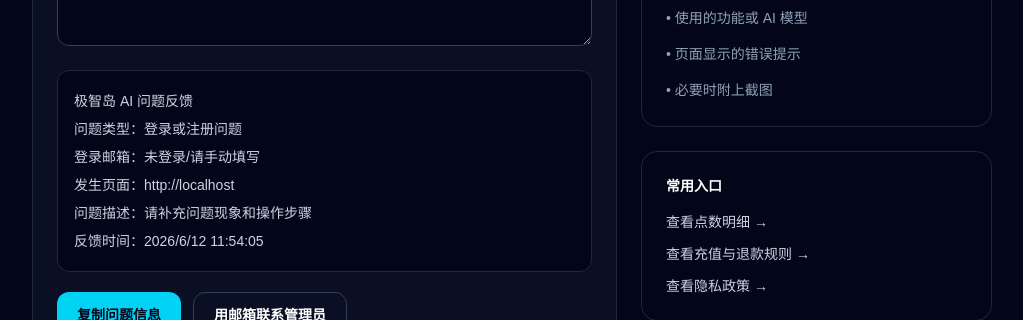
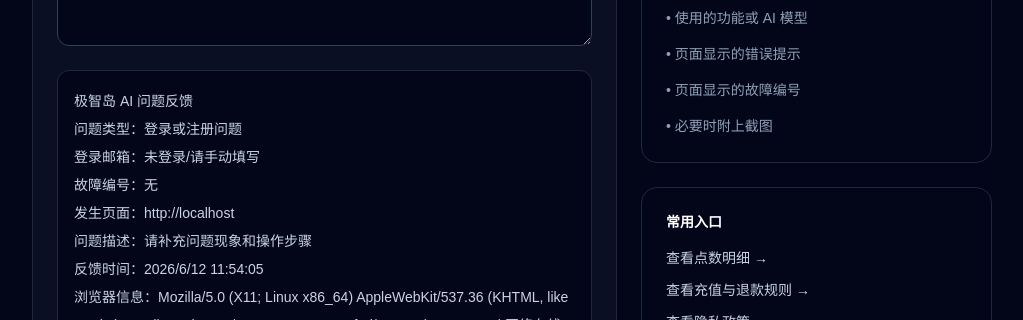
Before and after one commit to song679/jizhidao-ai, a Next.js app: page /support in a window 1280 px wide. Shown: the part 632-952 px from the top of the page, without its empty margins (128-1151 px from the left). Built offline with nearby package versions, Linux system fonts and the light colour scheme; no server answers.

Commit message:
add support diagnostics report

```diff
--- a/src/app/support/page.tsx
+++ b/src/app/support/page.tsx
@@ -15,15 +15,31 @@
     .find(Boolean);
 }
 
-export default function SupportPage() {
+function normalizeErrorCode(value: unknown) {
+  if (typeof value !== "string") return "";
+
+  return value
+    .trim()
+    .replace(/[^A-Za-z0-9_-]/g, "")
+    .slice(0, 80);
+}
+
+export default async function SupportPage({
+  searchParams,
+}: {
+  searchParams: Promise<{ error?: string }>;
+}) {
+  const params = await searchParams;
   const supportEmail = firstConfiguredEmail() || "songzhewen1997@126.com";
   const adminWechat =
     process.env.NEXT_PUBLIC_ADMIN_WECHAT || "请通过管理员邮箱联系";
+  const initialErrorCode = normalizeErrorCode(params.error);
 
   return (
     <SupportClient
       supportEmail={supportEmail}
       adminWechat={adminWechat}
+      initialErrorCode={initialErrorCode}
     />
   );
 }
--- a/src/app/support/support-client.tsx
+++ b/src/app/support/support-client.tsx
@@ -16,15 +16,20 @@
 export default function SupportClient({
   supportEmail,
   adminWechat,
+  initialErrorCode,
 }: {
   supportEmail: string;
   adminWechat: string;
+  initialErrorCode: string;
 }) {
   const [userEmail, setUserEmail] = useState("");
-  const [issueType, setIssueType] = useState(issueTypes[0]);
+  const [issueType, setIssueType] = useState(
+    initialErrorCode ? "其他问题" : issueTypes[0]
+  );
   const [description, setDescription] = useState("");
   const [currentPage, setCurrentPage] = useState("");
   const [feedbackTime, setFeedbackTime] = useState("");
+  const [browserInfo, setBrowserInfo] = useState("");
   const [copyText, setCopyText] = useState("复制问题信息");
 
   useEffect(() => {
@@ -35,6 +40,13 @@
           hour12: false,
           timeZone: "Asia/Shanghai",
         })
+      );
+      setBrowserInfo(
+        [
+          navigator.userAgent,
+          `${window.innerWidth}×${window.innerHeight}`,
+          navigator.onLine ? "网络在线" : "网络离线",
+        ].join(" | ")
       );
     }, 0);
 
@@ -51,11 +63,21 @@
         "极智岛 AI 问题反馈",
         `问题类型：${issueType}`,
         `登录邮箱：${userEmail || "未登录/请手动填写"}`,
+        `故障编号：${initialErrorCode || "无"}`,
         `发生页面：${currentPage || "请手动填写"}`,
         `问题描述：${description.trim() || "请补充问题现象和操作步骤"}`,
         `反馈时间：${feedbackTime || "提交时自动生成"}`,
+        `浏览器信息：${browserInfo || "正在获取"}`,
       ].join("\n"),
-    [currentPage, description, feedbackTime, issueType, userEmail]
+    [
+      browserInfo,
+      currentPage,
+      description,
+      feedbackTime,
+      initialErrorCode,
+      issueType,
+      userEmail,
+    ]
   );
 
   const mailHref = `mailto:${supportEmail}?subject=${encodeURIComponent(
@@ -106,6 +128,14 @@
             选择问题类型并简单描述现象，页面会自动整理登录邮箱和发生页面，方便管理员更快定位。
             请勿发送密码、验证码或 API 密钥。
           </p>
+          {initialErrorCode && (
+            <div className="mt-5 inline-flex rounded-xl border border-rose-400/30 bg-rose-400/10 px-4 py-3 text-sm text-rose-100">
+              已自动关联故障编号：
+              <span className="ml-2 font-mono font-semibold">
+                {initialErrorCode}
+              </span>
+            </div>
+          )}
         </section>
 
         <section className="grid gap-6 lg:grid-cols-[1.25fr_0.75fr]">
@@ -127,6 +157,17 @@
                   ))}
                 </select>
               </label>
+
+              {initialErrorCode && (
+                <label className="grid gap-2 text-sm">
+                  <span className="font-semibold text-slate-200">故障编号</span>
+                  <input
+                    value={initialErrorCode}
+                    readOnly
+                    className="rounded-xl border border-slate-700 bg-slate-950 px-4 py-3 font-mono text-slate-400 outline-none"
+                  />
+                </label>
+              )}
 
               <label className="grid gap-2 text-sm">
                 <span className="font-semibold text-slate-200">问题描述</span>
@@ -189,6 +230,7 @@
                 <li>• 出现问题的大致时间</li>
                 <li>• 使用的功能或 AI 模型</li>
                 <li>• 页面显示的错误提示</li>
+                <li>• 页面显示的故障编号</li>
                 <li>• 必要时附上截图</li>
               </ul>
             </div>
```
Also changed, not shown: 1 other file (tests, documents, lock files or other folders).
